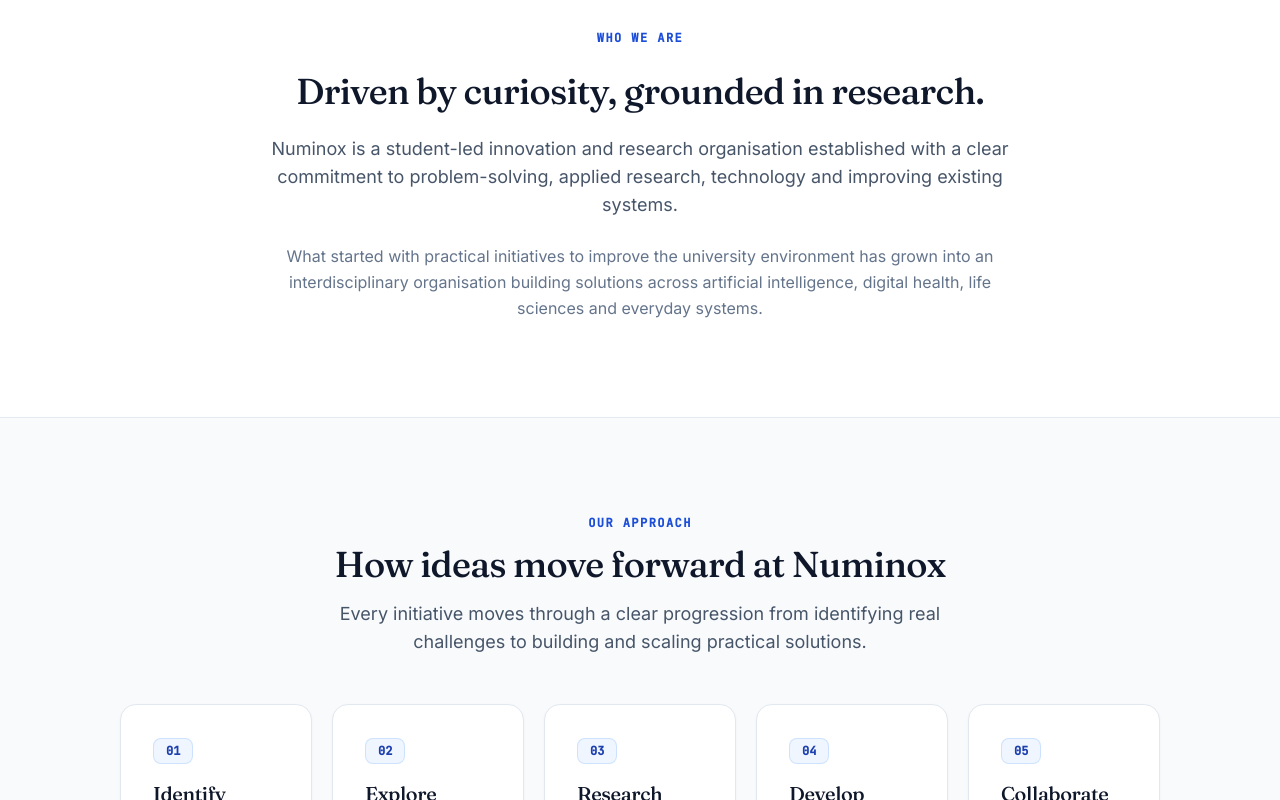
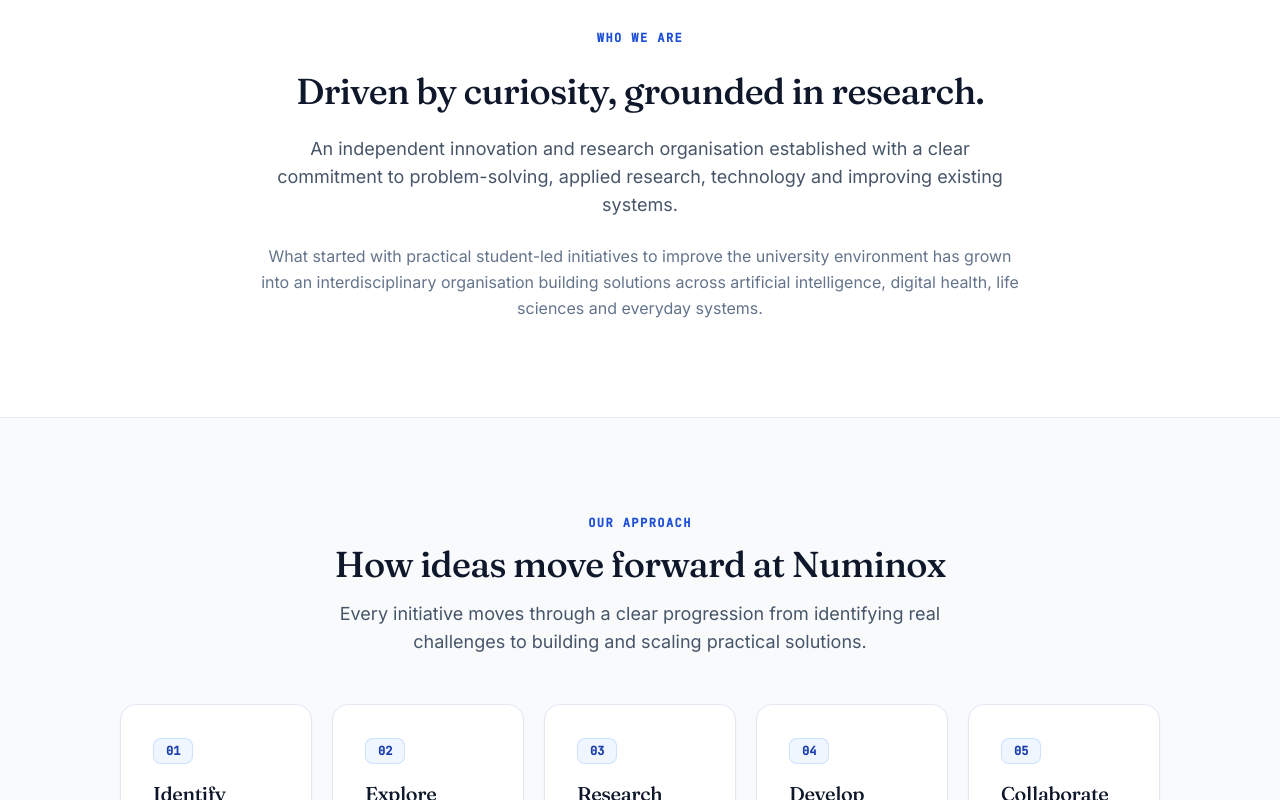
Before and after one commit to soetanglory1-sketch/numinox-website, a React (Vite) app: page / in a window 1280 px wide. Shown: the part 820-1620 px from the top of the page. Built offline with nearby package versions, Linux system fonts and the light colour scheme; no server answers.

Commit message:
Update HomePage.tsx

```diff
--- a/src/pages/HomePage.tsx
+++ b/src/pages/HomePage.tsx
@@ -95,14 +95,14 @@ export function HomePage() {
               Driven by curiosity, grounded in research.
             </h2>
             <p className="text-base sm:text-lg text-ink-600 dark:text-ink-300 leading-relaxed">
-              Numinox is a student-led innovation and research organisation established with a
-              clear commitment to problem-solving, applied research, technology and improving
-              existing systems.
+              An independent innovation and research organisation established with a clear
+              commitment to problem-solving, applied research, technology and improving existing
+              systems.
             </p>
             <p className="text-base text-ink-500 dark:text-ink-400 leading-relaxed">
-              What started with practical initiatives to improve the university environment has
-              grown into an interdisciplinary organisation building solutions across artificial
-              intelligence, digital health, life sciences and everyday systems.
+              What started with practical student-led initiatives to improve the university
+              environment has grown into an interdisciplinary organisation building solutions
+              across artificial intelligence, digital health, life sciences and everyday systems.
             </p>
           </div>
         </div>
@@ -299,7 +299,7 @@ export function HomePage() {
           <SectionHeading
             label="Our Journey"
             title="From campus initiatives to interdisciplinary innovation"
-            description="How Numinox has grown from student-led campus solutions into broader research and product development."
+            description="How Numinox has grown from its student-led beginnings into broader research and product development."
           />
 
           <div className="mt-12 grid grid-cols-1 md:grid-cols-2 lg:grid-cols-3 gap-6">
```
